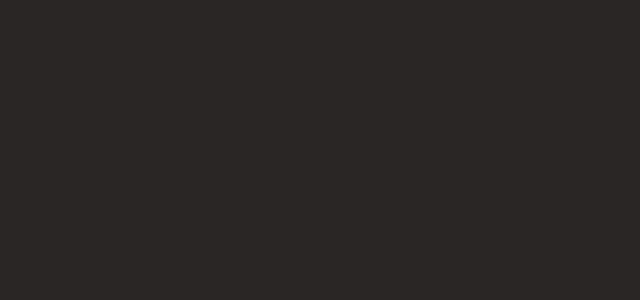
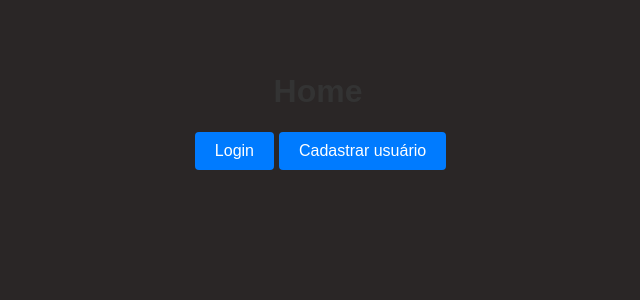
Before and after one commit to cleber1812/app-contabil, a React (Vite) app: page / in a window 1280 px wide. Before the commit this address had no page. Shown: the top 300 px of the page, without its empty margins (322-962 px from the left). Built offline with nearby package versions, Linux system fonts and the light colour scheme.

Commit message:
Rotas para login e cadastro de usuário

```diff
--- a/src/Routes.tsx
+++ b/src/Routes.tsx
@@ -10,6 +10,10 @@
 import { InserirLancamento } from "./pages/LancamentoInserir";
 import { DeletarLancamento } from "./pages/LacamentoDeletar";
 import { AtualizarLancamento } from "./pages/LancamentoAtualizar";
+import { Login } from "./pages/Login";
+import { Home } from "./pages/home";
+import { CadastrarUsuario } from "./pages/UsuarioCadastro";
+import { Dashboard } from "./pages/Dashboard";
 
 export function AppRoutes(){
     return (
@@ -21,6 +25,10 @@
                 <Route path="/inserirlancamento" element={<InserirLancamento />} />
                 <Route path="/deletarlancamento" element={<DeletarLancamento />} />
                 <Route path="/atualizarlancamento/:id" element={<AtualizarLancamento />} />
+                <Route path="/login" element={<Login />} />
+                <Route path="/" element={<Home />} />
+                <Route path="/cadastrarusuario" element={<CadastrarUsuario />} />
+                <Route path="/minhasempresas" element={<Dashboard />} />
             </Routes>
         </Router>
     )
--- /dev/null
+++ b/src/pages/Dashboard.tsx
@@ -0,0 +1,8 @@
+export function Dashboard() {
+    return (
+        <div className="container">
+          <h1>Minhas empresas</h1>
+        </div>
+    )
+
+}
--- /dev/null
+++ b/src/pages/Login.tsx
@@ -0,0 +1,19 @@
+import { useNavigate } from 'react-router-dom';
+
+export function Login() {
+    const navigate = useNavigate();
+
+    const handleGoToCadastro = () => {
+        navigate('/cadastrarusuario');
+    };
+
+    return (
+        <div className="container">
+          <h1>Login</h1>
+          <button type="button" onClick={handleGoToCadastro}>
+            Cadastrar usuário
+          </button>
+        </div>
+    )
+
+}
--- /dev/null
+++ b/src/pages/UsuarioCadastro.tsx
@@ -0,0 +1,9 @@
+
+export function CadastrarUsuario() {
+    return (
+        <div className="container">
+          <h1>Cadastar Usuário</h1>
+        </div>
+    )
+
+}
--- /dev/null
+++ b/src/pages/home.tsx
@@ -0,0 +1,28 @@
+import { useNavigate } from 'react-router-dom';
+
+
+export function Home() {
+    const navigate = useNavigate();
+
+    const handleGoToLogin = () => {
+        navigate('/login');
+    };
+
+    const handleGoToCadastro = () => {
+        navigate('/cadastrarusuario');
+    };
+
+    return (
+        <div className="container">
+          <h1>Home</h1>
+          <button type="button" onClick={handleGoToLogin}>
+            Login
+          </button>
+          <button type="button" onClick={handleGoToCadastro}>
+            Cadastrar usuário
+          </button>
+
+        </div>
+    )
+
+}
```
